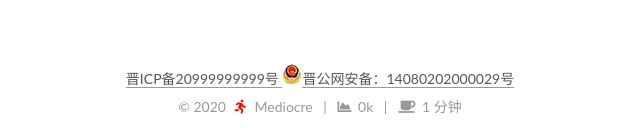
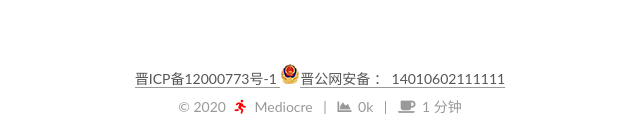
Before and after one commit to yyspa/yyspa.github.io, a plain HTML site: page 2020/08/01/hello-world/index.html in a window 1280 px wide. Shown: the part 1460-1598 px from the top of the page, 320-960 px from the left. Drawn offline with Linux system fonts and the light colour scheme; some packages are replaced by stand-ins of ours; a script that the page names is missing.

Commit message:
Site updated: 2020-08-05 15:36:14

```diff
--- a/2020/08/01/hello-world/index.html
+++ b/2020/08/01/hello-world/index.html
@@ -416,8 +416,8 @@
 
 
 
-  <div class="beian"><a href="http://www.beian.miit.gov.cn/" rel="noopener" target="_blank">晋ICP备20999999999号 </a>
-      <img src="/images/beian.png" style="display: inline-block;"><a href="http://www.beian.gov.cn/portal/registerSystemInfo?recordcode=1408000040" rel="noopener" target="_blank">晋公网安备：14080202000029号 </a>
+  <div class="beian"><a href="http://www.beian.miit.gov.cn/" rel="noopener" target="_blank">晋ICP备12000773号-1 </a>
+      <img src="/images/beian.png" style="display: inline-block;"><a href="http://www.beian.gov.cn/portal/registerSystemInfo?recordcode=1400000004" rel="noopener" target="_blank">晋公网安备 ： 14010602111111 </a>
   </div>
 
 
@@ -471,6 +471,7 @@
   </div>
 
 
+  <script size="300" alpha="0.6" zIndex="-1" src="//cdn.jsdelivr.net/npm/ribbon.js@1/dist/ribbon.min.js"></script>
   <script src="/lib/anime.min.js"></script>
 
 <script src="/js/utils.js"></script>
```
Also changed, not shown: 404/index.html (+3 -2 lines), about/index.html (+3 -2 lines), archives/2020/08/index.html (+3 -2 lines), archives/2020/index.html (+3 -2 lines), archives/index.html (+3 -2 lines), categories/index.html (+3 -2 lines), index.html (+3 -2 lines), tags/index.html (+3 -2 lines).
